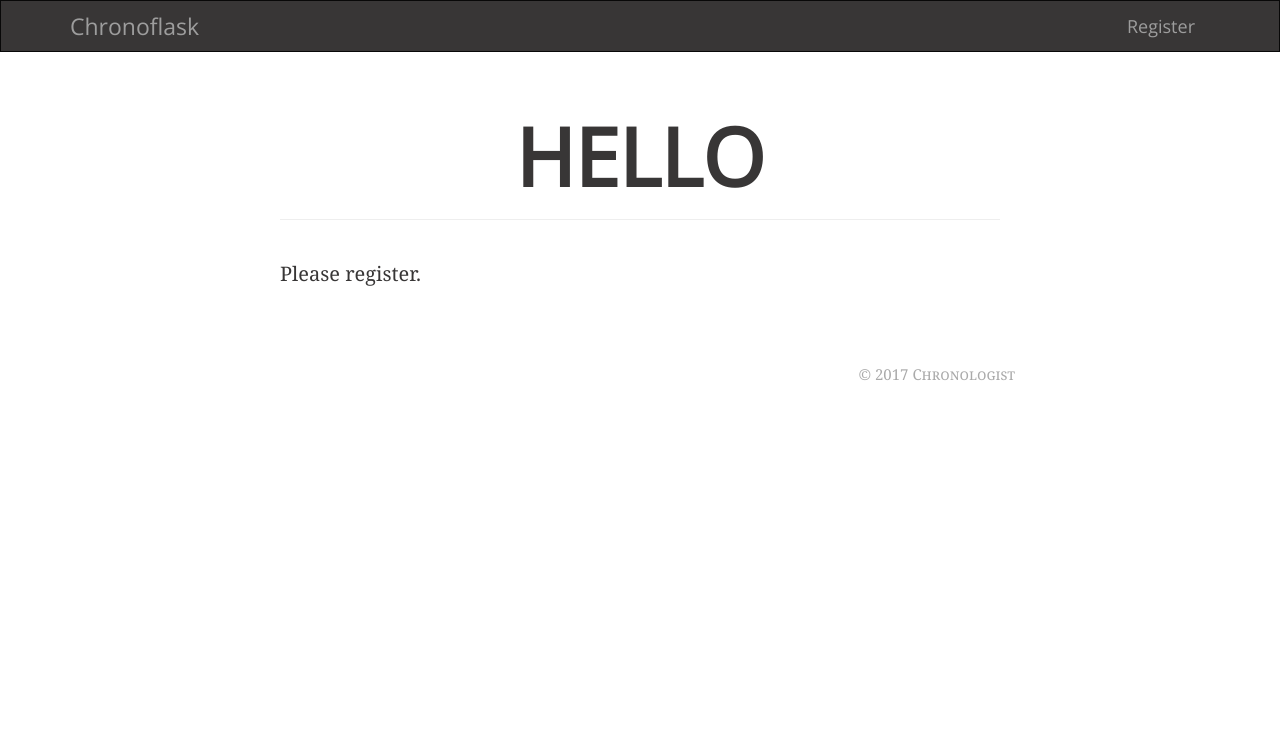
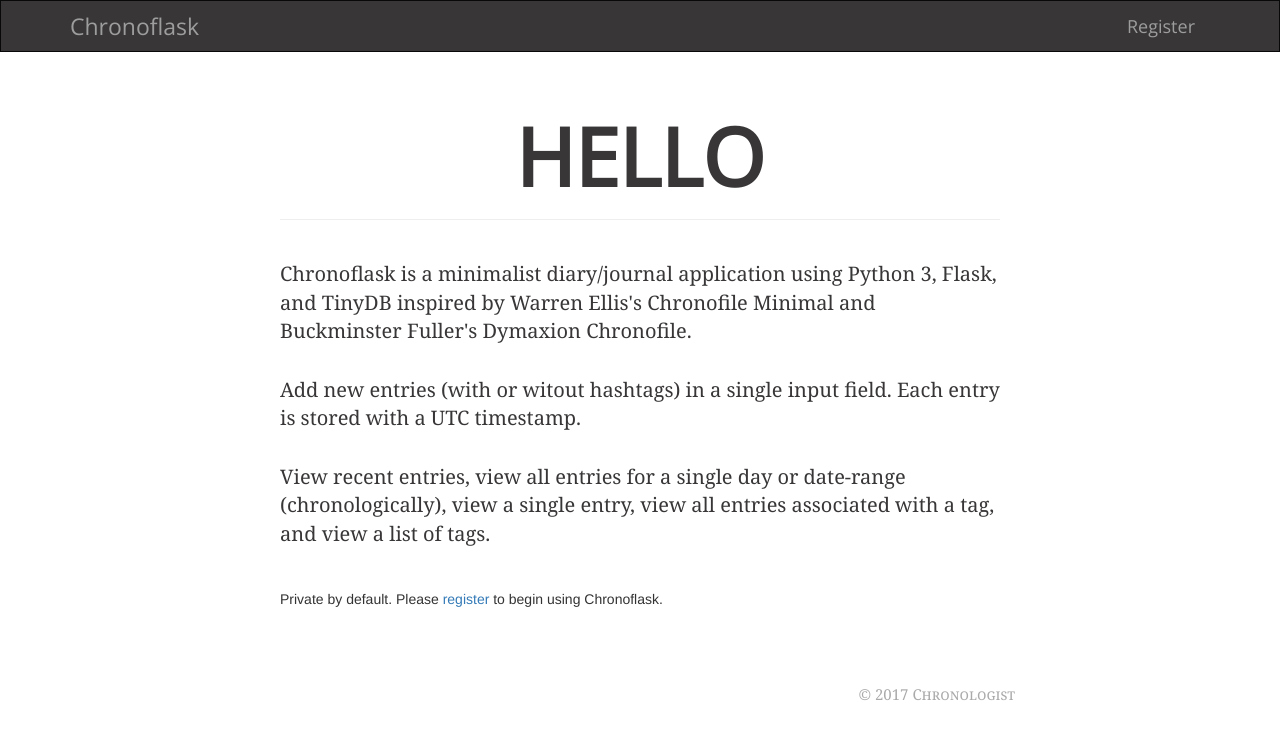
Before and after one commit to kmbn/chronoflask, a Flask app: page / in a window 1280 px wide. Shown: the top 739 px of the page. Run offline with Flask 2, Linux system fonts and the light colour scheme; data that the repository does not hold is empty; parts of the project's set-up code (start-up, migrations or seed data) failed here and were passed over; some libraries are stand-ins or nearby versions.

Commit message:
Remove explanation of app from chronofile.py and place in welcome template

```diff
--- a/app/templates/welcome.html
+++ b/app/templates/welcome.html
@@ -7,7 +7,10 @@
 
     <div>
         {% if register == True %}
-        <p>Please register.</p>
+        <p>Chronoflask is a minimalist diary/journal application using Python 3, Flask, and TinyDB inspired by Warren Ellis's Chronofile Minimal and Buckminster Fuller's Dymaxion Chronofile.</p></br>
+        <p>Add new entries (with or witout hashtags) in a single input field. Each entry is stored with a UTC timestamp.</p></br>
+        <p>View recent entries, view all entries for a single day or date-range (chronologically), view a single entry, view all entries associated with a tag, and view a list of tags.</p></br>
+        </p>Private by default. Please <a href="{{ url_for('auth.register') }}">register</a> to begin using Chronoflask.</p>
         {% else %}
         <p>Please <a href="{{ url_for('auth.login') }}">log in</a>.</p>
         {% endif %}
```
